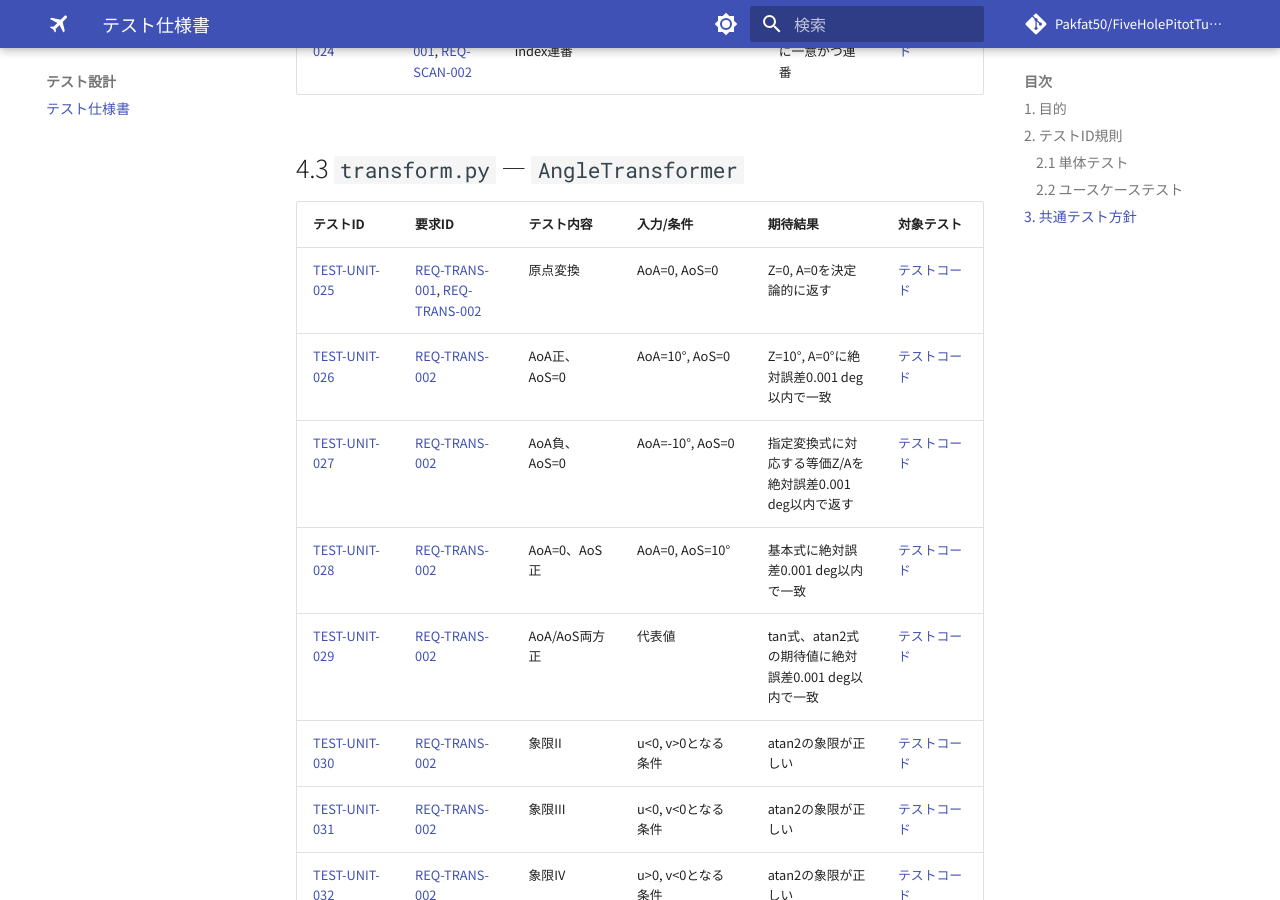
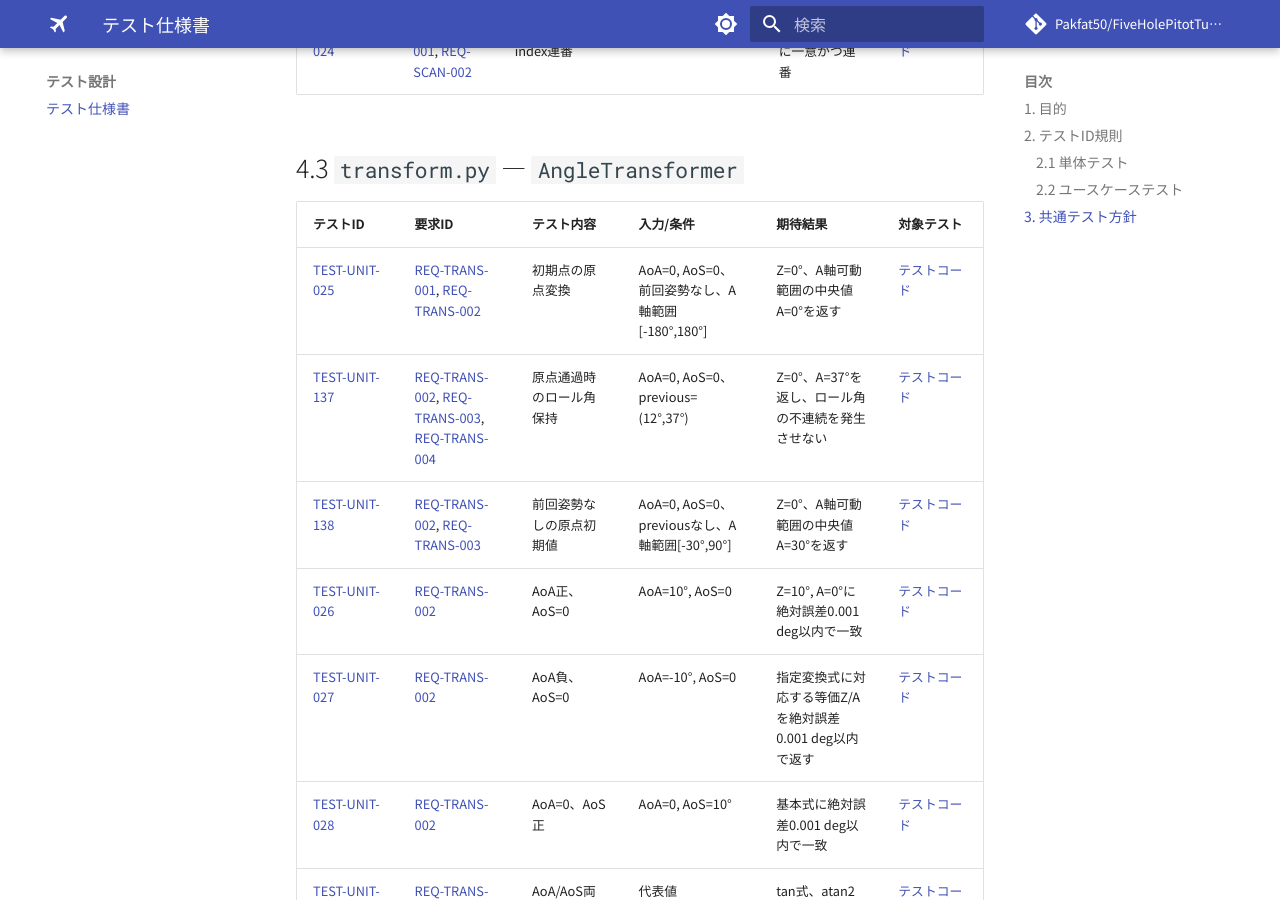
Before and after one commit to Pakfat50/FiveHolePitotTubeCalibration, an MkDocs documentation site: the page built from docs/test_specification.md, in a window 1280 px wide and 900 px high, scrolled down 4667 px. Built offline with MkDocs 1.6.1 and Material for MkDocs 9.7.7, drawn with Linux system fonts in a browser that asks for light colours; comment, search, counter and statistics services are not loaded.

Commit message:
docs: add zero-angle roll traceability cases

```diff
--- a/docs/test_specification.md
+++ b/docs/test_specification.md
@@ -99,7 +99,9 @@
 
 | テストID | 要求ID | テスト内容 | 入力/条件 | 期待結果 | 対象テスト |
 |---|---|---|---|---|---|
-| <a id="test-unit-025"></a>TEST-UNIT-025 | REQ-TRANS-001, REQ-TRANS-002 | 原点変換 | AoA=0, AoS=0 | Z=0, A=0を決定論的に返す | [[TESTCODE_SHORT:tests.test_transform.TestAngleTransformer.test_origin_transform]] |
+| <a id="test-unit-025"></a>TEST-UNIT-025 | REQ-TRANS-001, REQ-TRANS-002 | 初期点の原点変換 | AoA=0, AoS=0、前回姿勢なし、A軸範囲[-180°,180°] | Z=0°、A軸可動範囲の中央値A=0°を返す | [[TESTCODE_SHORT:tests.test_transform.TestAngleTransformer.test_origin_transform]] |
+| <a id="test-unit-137"></a>TEST-UNIT-137 | REQ-TRANS-002, REQ-TRANS-003, REQ-TRANS-004 | 原点通過時のロール角保持 | AoA=0, AoS=0、previous=(12°,37°) | Z=0°、A=37°を返し、ロール角の不連続を発生させない | [[TESTCODE_SHORT:tests.test_transform.TestAngleTransformer.test_origin_preserves_previous_roll]] |
+| <a id="test-unit-138"></a>TEST-UNIT-138 | REQ-TRANS-002, REQ-TRANS-003 | 前回姿勢なしの原点初期値 | AoA=0, AoS=0、previousなし、A軸範囲[-30°,90°] | Z=0°、A軸可動範囲の中央値A=30°を返す | [[TESTCODE_SHORT:tests.test_transform.TestAngleTransformer.test_origin_uses_a_axis_midpoint_without_previous]] |
 | <a id="test-unit-026"></a>TEST-UNIT-026 | REQ-TRANS-002 | AoA正、AoS=0 | AoA=10°, AoS=0 | Z=10°, A=0°に絶対誤差0.001 deg以内で一致 | [[TESTCODE_SHORT:tests.test_transform.TestAngleTransformer.test_positive_aoa_zero_aos]] |
 | <a id="test-unit-027"></a>TEST-UNIT-027 | REQ-TRANS-002 | AoA負、AoS=0 | AoA=-10°, AoS=0 | 指定変換式に対応する等価Z/Aを絶対誤差0.001 deg以内で返す | [[TESTCODE_SHORT:tests.test_transform.TestAngleTransformer.test_negative_aoa_zero_aos_reproduces_input]] |
 | <a id="test-unit-028"></a>TEST-UNIT-028 | REQ-TRANS-002 | AoA=0、AoS正 | AoA=0, AoS=10° | 基本式に絶対誤差0.001 deg以内で一致 | [[TESTCODE_SHORT:tests.test_transform.TestAngleTransformer.test_zero_aoa_positive_aos]] |
@@ -269,7 +271,7 @@
 | <a id="trace-req-valid-002"></a>[[REQ:REQ-VALID-002]] | [001](#test-unit-001), [002](#test-unit-002), [003](#test-unit-003), [004](#test-unit-004), [005](#test-unit-005), [006](#test-unit-006), [007](#test-unit-007), [008](#test-unit-008), [009](#test-unit-009), [010](#test-unit-010), [011](#test-unit-011), [012](#test-unit-012), [013](#test-unit-013), [014](#test-unit-014), [015](#test-unit-015), [111](#test-unit-111), [112](#test-unit-112), [113](#test-unit-113), [114](#test-unit-114), [115](#test-unit-115), [116](#test-unit-116), [085](#test-unit-085) |
 | <a id="trace-req-valid-003"></a>[[REQ:REQ-VALID-003]] | [047](#test-unit-047), [054](#test-unit-054), [055](#test-unit-055), [056](#test-unit-056), [057](#test-unit-057), [087](#test-unit-087), [088](#test-unit-088) |
 | <a id="trace-req-trans-001"></a>[[REQ:REQ-TRANS-001]] | [025](#test-unit-025) |
-| <a id="trace-req-trans-002"></a>[[REQ:REQ-TRANS-002]] | [025](#test-unit-025), [026](#test-unit-026), [027](#test-unit-027), [028](#test-unit-028), [029](#test-unit-029), [030](#test-unit-030), [031](#test-unit-031), [032](#test-unit-032), [040](#test-unit-040), [060](#test-unit-060) |
+| <a id="trace-req-trans-002"></a>[[REQ:REQ-TRANS-002]] | [025](#test-unit-025), [026](#test-unit-026), [027](#test-unit-027), [028](#test-unit-028), [029](#test-unit-029), [030](#test-unit-030), [031](#test-unit-031), [032](#test-unit-032), [040](#test-unit-040), [060](#test-unit-060), [137](#test-unit-137), [138](#test-unit-138) |
 | <a id="trace-req-trans-003"></a>[[REQ:REQ-TRANS-003]] | [036](#test-unit-036), [037](#test-unit-037), [038](#test-unit-038), [039](#test-unit-039), [040](#test-unit-040) |
 | <a id="trace-req-trans-004"></a>[[REQ:REQ-TRANS-004]] | [033](#test-unit-033), [034](#test-unit-034), [035](#test-unit-035), [064](#test-unit-064) |
 | <a id="trace-req-pos-001"></a>[[REQ:REQ-POS-001]] | [041](#test-unit-041), [042](#test-unit-042), [043](#test-unit-043), [044](#test-unit-044), [045](#test-unit-045), [060](#test-unit-060), [065](#test-unit-065) |
@@ -315,7 +317,7 @@
 |---|---|
 | [[API:validation.InputValidator.validate]] | [001](#test-unit-001), [002](#test-unit-002), [003](#test-unit-003), [004](#test-unit-004), [005](#test-unit-005), [006](#test-unit-006), [007](#test-unit-007), [008](#test-unit-008), [009](#test-unit-009), [010](#test-unit-010), [011](#test-unit-011), [012](#test-unit-012), [013](#test-unit-013), [014](#test-unit-014), [015](#test-unit-015), [016](#test-unit-016), [111](#test-unit-111), [112](#test-unit-112), [113](#test-unit-113), [114](#test-unit-114), [115](#test-unit-115), [116](#test-unit-116) |
 | [[API:scan.ScanPlanner.generate_points]] | [017](#test-unit-017), [018](#test-unit-018), [019](#test-unit-019), [020](#test-unit-020), [021](#test-unit-021), [022](#test-unit-022), [023](#test-unit-023), [024](#test-unit-024) |
-| [[API:transform.AngleTransformer.transform]] | [025](#test-unit-025), [026](#test-unit-026), [027](#test-unit-027), [028](#test-unit-028), [029](#test-unit-029), [030](#test-unit-030), [031](#test-unit-031), [032](#test-unit-032), [040](#test-unit-040) |
+| [[API:transform.AngleTransformer.transform]] | [025](#test-unit-025), [026](#test-unit-026), [027](#test-unit-027), [028](#test-unit-028), [029](#test-unit-029), [030](#test-unit-030), [031](#test-unit-031), [032](#test-unit-032), [040](#test-unit-040), [137](#test-unit-137), [138](#test-unit-138) |
 | [[API:transform.AngleTransformer._unwrap_angle]] | [033](#test-unit-033), [034](#test-unit-034), [035](#test-unit-035) |
 | [[API:transform.AngleTransformer._select_solution]] | [036](#test-unit-036), [037](#test-unit-037), [038](#test-unit-038), [039](#test-unit-039) |
 | [[API:transform.AngleTransformer._generate_equivalent_solutions]] | [040](#test-unit-040) |
```
